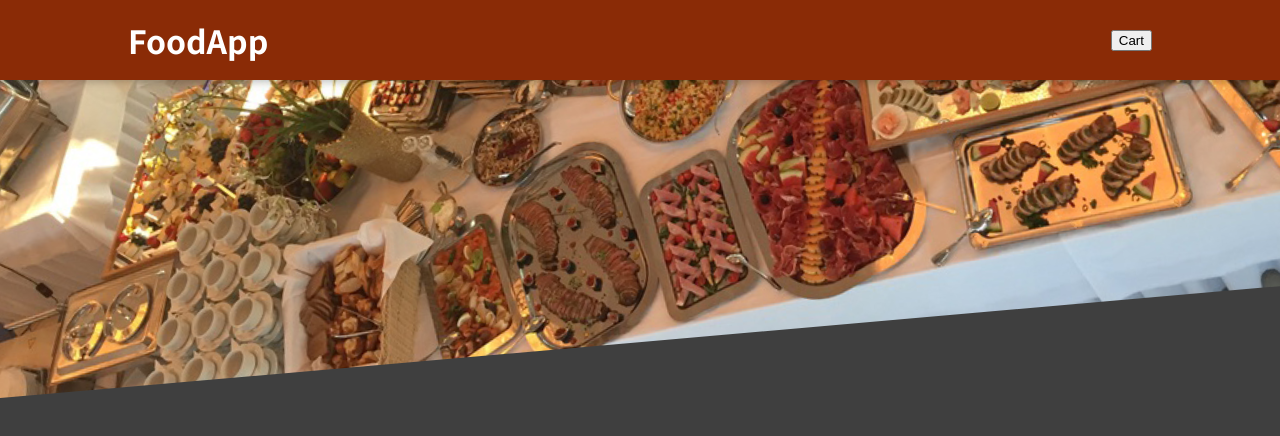
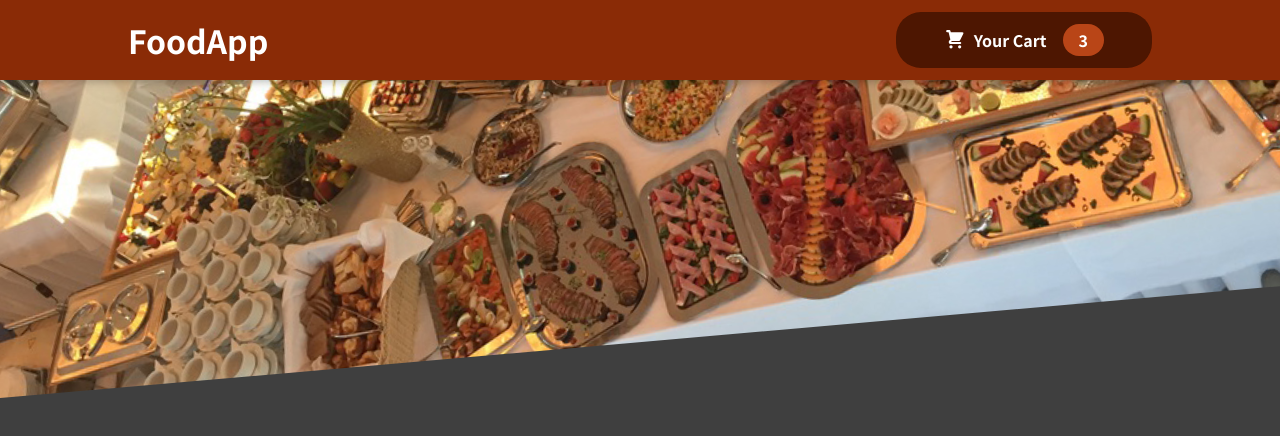
Before and after one commit to Developer-a-la-mode/foodorderapp, a React (Create React App) app: page / in a window 1280 px wide. Shown: the top 436 px of the page. Built offline with nearby package versions, Linux system fonts and the light colour scheme.

Commit message:
cart checkout button

```diff
--- /dev/null
+++ b/src/Components/Cart/CartIcon.js
@@ -0,0 +1,13 @@
+const CartIcon = () => {
+    return (
+      <svg
+        xmlns='http://www.w3.org/2000/svg'
+        viewBox='0 0 20 20'
+        fill='currentColor'
+      >
+        <path d='M3 1a1 1 0 000 2h1.22l.305 1.222a.997.997 0 00.01.042l1.358 5.43-.893.892C3.74 11.846 4.632 14 6.414 14H15a1 1 0 000-2H6.414l1-1H14a1 1 0 00.894-.553l3-6A1 1 0 0017 3H6.28l-.31-1.243A1 1 0 005 1H3zM16 16.5a1.5 1.5 0 11-3 0 1.5 1.5 0 013 0zM6.5 18a1.5 1.5 0 100-3 1.5 1.5 0 000 3z' />
+      </svg>
+    );
+  };
+
+  export default CartIcon;
--- a/src/Components/Layout/Header.js
+++ b/src/Components/Layout/Header.js
@@ -1,6 +1,7 @@
 import React, { Fragment } from 'react';
 import classes from './Header.module.css';
 import mealsImage from '../../assets/meals.jpg';
+import HeaderCartButton from './HeaderCartButton';
 
 const Header = () => {
 
@@ -8,7 +9,7 @@
         <Fragment>
             <header className={classes.header}>
                 <h1>FoodApp</h1>
-                <button>Cart</button>
+                <HeaderCartButton />
             </header>
             <div className={classes['main-image']}>
                 <img src={mealsImage} alt='A table full of delicous food!' />
--- /dev/null
+++ b/src/Components/Layout/HeaderCartButton.js
@@ -0,0 +1,23 @@
+import React, { Fragment } from 'react';
+import classes from './HeaderCartButton.module.css';
+import HeaderButtonIcon from '../Cart/CartIcon';
+import CartIcon from '../Cart/CartIcon';
+
+const HeaderCartButton = () => {
+
+    return (
+        <button className={classes.button}>
+            <span className={classes.icon}>
+                <CartIcon />
+            </span>
+            <span>
+                Your Cart
+            </span>
+            <span className={classes.badge}>
+                3
+            </span>
+        </button>
+    )
+}
+
+export default HeaderCartButton
--- /dev/null
+++ b/src/Components/Layout/HeaderCartButton.module.css
@@ -0,0 +1,59 @@
+.button {
+    cursor: pointer;
+    font: inherit;
+    border: none;
+    background-color: #4d1601;
+    color: white;
+    padding: 0.75rem 3rem;
+    display: flex;
+    justify-content: space-around;
+    align-items: center;
+    border-radius: 25px;
+    font-weight: bold;
+  }
+
+  .button:hover,
+  .button:active {
+    background-color: #2c0d00;
+  }
+
+  .icon {
+    width: 1.35rem;
+    height: 1.35rem;
+    margin-right: 0.5rem;
+  }
+
+  .badge {
+    background-color: #b94517;
+    padding: 0.25rem 1rem;
+    border-radius: 25px;
+    margin-left: 1rem;
+    font-weight: bold;
+  }
+
+  .button:hover .badge,
+  .button:active .badge {
+    background-color: #92320c;
+  }
+
+  .bump {
+    animation: bump 300ms ease-out;
+  }
+
+  @keyframes bump {
+    0% {
+      transform: scale(1);
+    }
+    10% {
+      transform: scale(0.9);
+    }
+    30% {
+      transform: scale(1.1);
+    }
+    50% {
+      transform: scale(1.15);
+    }
+    100% {
+      transform: scale(1);
+    }
+  }
```
Also changed, not shown: 1 other file (tests, documents, lock files or other folders).
